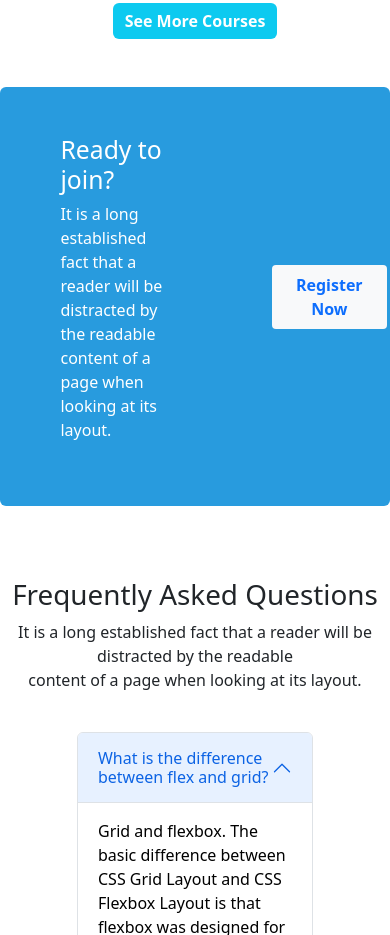
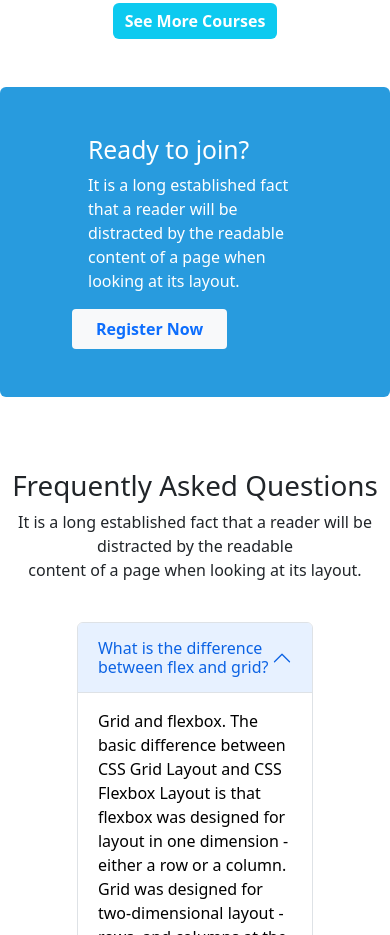
Before and after one commit to almuktadiir/assignment-3, a plain HTML site: page index.html in a window 390 px wide. Shown: the part 2926-3861 px from the top of the page. Drawn offline with nearby package versions, Linux system fonts and the light colour scheme.

Commit message:
modal responsive

```diff
--- a/index.html
+++ b/index.html
@@ -254,11 +254,11 @@
         <!-- courses end -->
 
         <!-- modal start -->
-        <section class="modal_part my-5">
+        <section class="modal_part my-5 ">
             <div class="container rounded-2 py-5">
-                <div class="row">
-                    <div class="col-1"></div>
-                    <div class="col-5">
+                <div class="row mx-5">
+                    <!-- <div class="col-lg-1"></div> -->
+                    <div class="col-lg-6 text-lg-start text-md-center text-sm-center">
                         <div class="text-white px-3">
                             <h2>Ready to join?</h2>
                             <p>It is a long established fact that a reader will be distracted by the readable content of
@@ -266,9 +266,8 @@
                                 page when looking at its layout.</p>
                         </div>
                     </div>
-                    <div class="col-2"></div>
-                    <div class="col-3 my-auto">
-                        <div class=" text-end">
+                    <div class="col-lg-6 my-auto">
+                        <div class=" text-lg-end text-md-center text-sm-center">
                             <button type="button"
                                 class="btn btn-primary btn-light text-primary fw-semibold border-0 rounded-1 px-4 py-2"
                                 data-bs-toggle="modal" data-bs-target="#staticBackdrop">
@@ -300,7 +299,7 @@
 
                         </div>
                     </div>
-                    <div class="col-1"></div>
+                    <!-- <div class="col-lg-1"></div> -->
                 </div>
             </div>
         </section>
```
